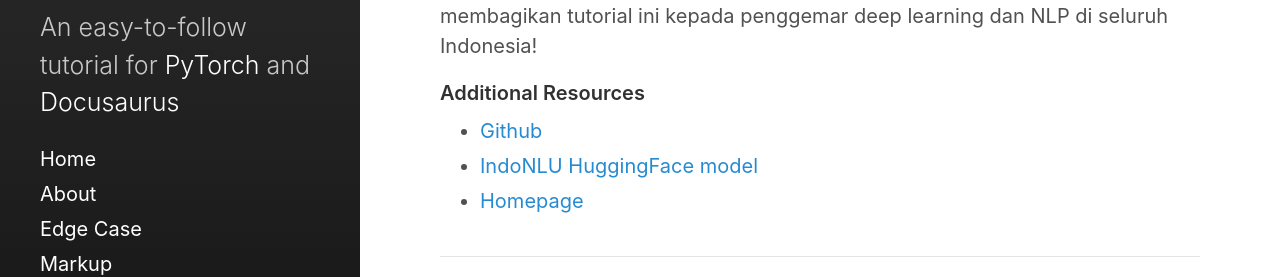
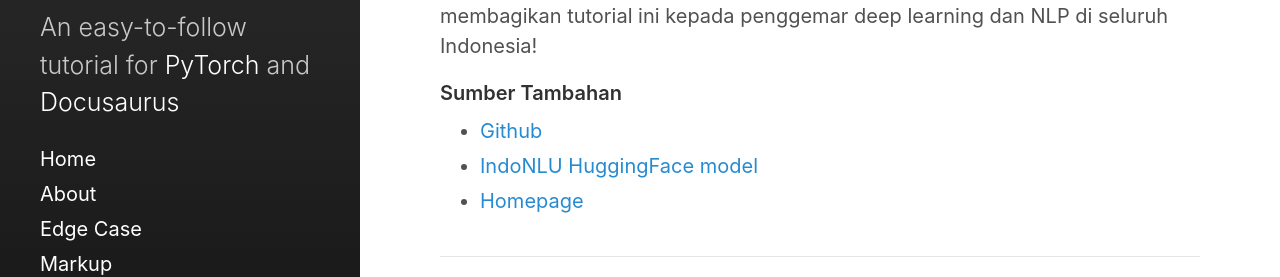
Before and after one commit to indobenchmark/tutorials, a Jekyll site: the page built from _posts/2020-10-18-basic-pytorch-id.md, in a window 1280 px wide and 900 px high, scrolled down 17833 px. Shown: the part 476-753 px from the top of the window. Built offline with Jekyll 4.4.1, drawn with Linux system fonts in a browser that asks for light colours.

Commit message:
language

```diff
--- a/_posts/2020-10-18-basic-pytorch-id.md
+++ b/_posts/2020-10-18-basic-pytorch-id.md
@@ -443,7 +443,7 @@ Dengan evaluasi ini, kita menyimpulkan keseluruhan proses pemodelan kita pada in
 
 <div id="resources"></div>
 
-#### Additional Resources
+#### Sumber Tambahan
 
 - [Github](https://github.com/indobenchmark/indonlu)
 - [IndoNLU HuggingFace model](https://huggingface.co/indobenchmark)
```
Also changed, not shown: _posts/2020-10-18-basic-pytorch-en.md (+1 -1 lines).
